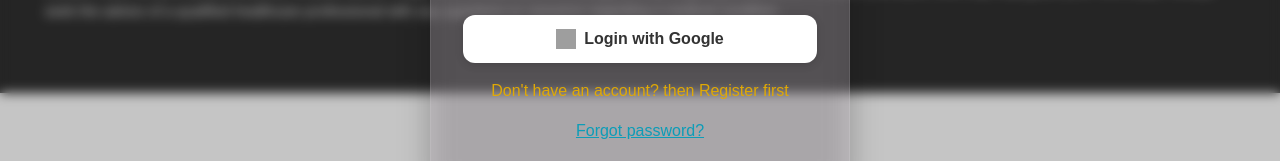
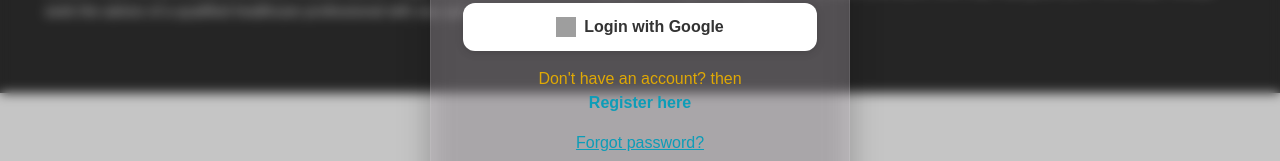
Before and after one commit to arunar9363/DoctorX, a React (Vite) app: page /login in a window 1280 px wide. Shown: the part 486-647 px from the top of the page. Built offline with nearby package versions, Linux system fonts and the light colour scheme; no server answers; grey boxes are pictures that could not be loaded.

Commit message:
Add register link to LoginModal and update styles
Replaces the static register prompt in LoginModal with a styled Link to the registration page. Updates LoginModal.css to style the new register link and adjusts the footer copyright text formatting.

```diff
--- a/src/components/common/Footer.jsx
+++ b/src/components/common/Footer.jsx
@@ -287,7 +287,7 @@
               </div>
             </div>
             <p style={copyrightStyles}>
-              © 2025 DoctorX <br />| Designed, Developed & Managed by{' '}
+              © 2025 DoctorX <br /> Designed, Developed & Managed by{' '}
               <a
                 href="https://www.linkedin.com/in/arun-pratap-singh-944491292"
                 target="_blank"
@@ -298,7 +298,7 @@
               >
                 Arun Pratap Singh
               </a>
-              {' '}| <br /> All Rights Reserved
+              {' '} <br /> All Rights Reserved
             </p>
 
             {/* Social Media Icons */}
--- a/src/components/common/LoginModal.jsx
+++ b/src/components/common/LoginModal.jsx
@@ -1,5 +1,5 @@
 import React, { useState } from "react";
-import { useNavigate } from "react-router-dom";
+import { useNavigate, Link } from "react-router-dom";
 import { auth, db, googleProvider, signInWithPopup, signInWithEmailAndPassword, signOut } from "../../firebase";
 import { doc, getDoc } from "firebase/firestore";
 import "../../styles/LoginModal.css";
@@ -213,7 +213,8 @@
 
         <div className="text-center mt-3">
           <p>
-            <span id="acc">Don't have an account? then Register first</span>
+            <span id="acc">Don't have an account? then </span><br />
+            <Link to="/register" className="register-link" onClick={onClose}>Register here</Link>
           </p>
           <p><a href="/forgot-password">Forgot password?</a></p>
         </div>
--- a/src/styles/LoginModal.css
+++ b/src/styles/LoginModal.css
@@ -175,3 +175,14 @@
     font-size: 1.5rem;
   }
 }
+.register-link {
+  color: #007bff; /* or any color you prefer */
+  text-decoration: none;
+  font-weight: 600;
+  transition: color 0.3s ease;
+}
+
+.register-link:hover {
+  color: #0056b3; /* darker shade on hover */
+  text-decoration: underline;
+}
```
